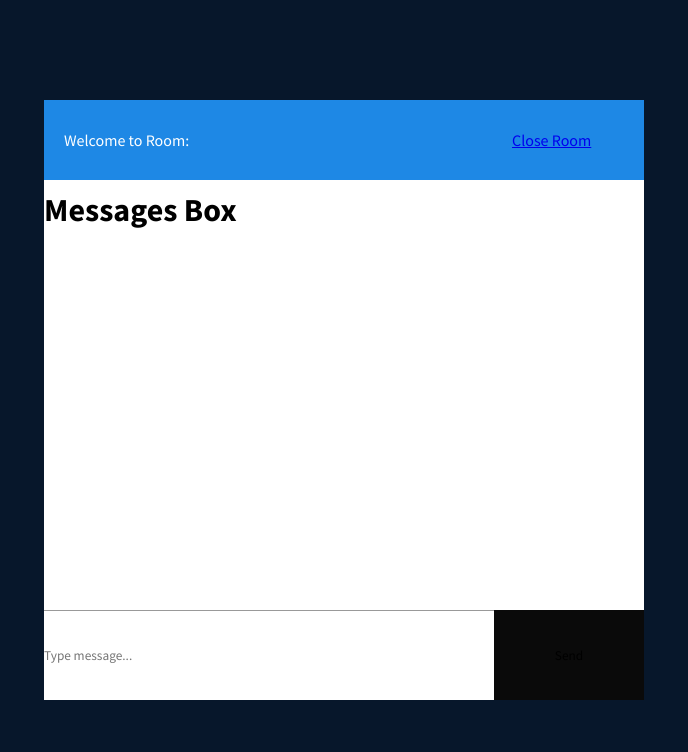
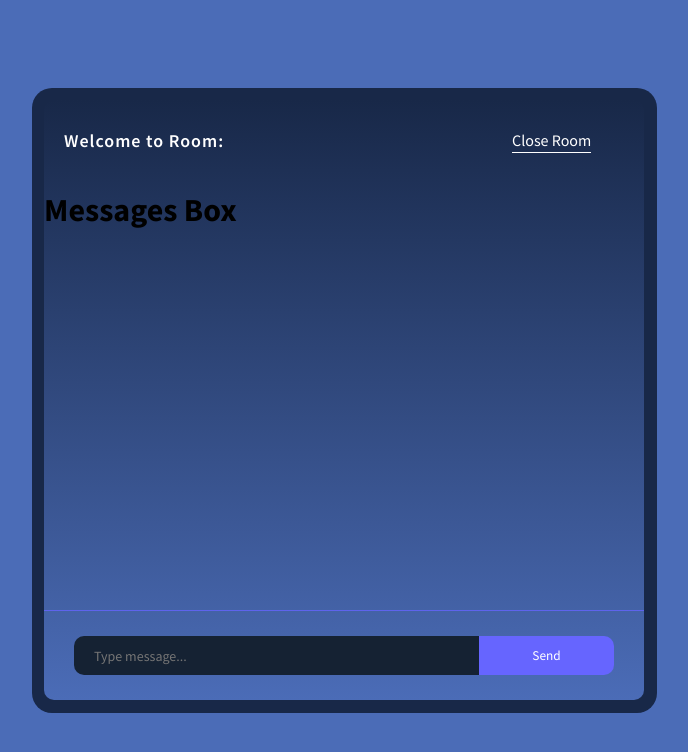
Before and after one commit to wowufoundme/chatApp, a React (Create React App) app in the folder client/: page /chat in a window 1280 px wide. Shown: the top 752 px of the page, without its empty margins (296-984 px from the left). Built offline with nearby package versions, Linux system fonts and the light colour scheme; no server answers.

Commit message:
Fix more styling issues and layout

```diff
--- a/client/public/index.html
+++ b/client/public/index.html
@@ -1,5 +1,5 @@
 <!DOCTYPE html>
-<html lang="en" style="background: #07172B">
+<html lang="en" style="background: #4b6cb7">
   <head>
     <meta charset="utf-8" />
     <link rel="icon" href="%PUBLIC_URL%/favicon.ico" />
--- a/client/src/components/ChatBox/Chatbox.styles.css
+++ b/client/src/components/ChatBox/Chatbox.styles.css
@@ -1,15 +1,21 @@
 .mainContainer {
-  width: 100vw;
-  height: 90vh;
+  width: 625px;
+  height: 625px;
   display: flex;
   justify-content: center;
   align-items: center;
+  background-color: #182848;
+  border-radius: 20px;
 }
 
 .chatBoxContainer {
   width:  600px;
   height: 600px;
-  background-color: #ffffff;
+  background: #4b6cb7;
+  background: -webkit-linear-gradient(to bottom, #182848, #4b6cb7);
+  background: linear-gradient(to bottom, #182848, #4b6cb7);
   display: grid;
   grid-template-rows: 15% 70% 15%;
+  border-radius: 10px;
+  overflow: hidden;
 }
--- a/client/src/components/Header/Header.styles.css
+++ b/client/src/components/Header/Header.styles.css
@@ -1,9 +1,26 @@
 .headerContainer {
+  color: #ffffff;
   height: 80px;
-  background-color: #1e88e5;
-  color: #ffffff;
   display: grid;
   grid-template-columns: 80% 20%;
   align-items: center;
   padding: 0 20px;
 }
+
+.titleHeader {
+  font-size: 18px;
+  font-weight: 600;
+  letter-spacing: 1px;
+}
+
+.closeRoom a {
+  color: #ffffff;
+  padding-bottom: 2px;
+  border-bottom: 1px solid #ffffff;
+  text-decoration: none;
+  transition: all .05s ease-out;
+}
+
+.closeRoom a:hover {
+  padding-bottom: 4px;
+}
--- a/client/src/components/Input/Input.component.js
+++ b/client/src/components/Input/Input.component.js
@@ -8,9 +8,10 @@ const Input = props => {
 
   return (
     <div className='sendMessageContainer'>
+      <div className='inputHolder'>
         <input
           value={message}
-        type='text'
+          type='textarea'
           placeholder='Type message...'
           onChange={(event) => setMessage(event.target.value)}
           onKeyPress={(event) => event.key === 'Enter' ? sendMessage(event) : null }
@@ -24,6 +25,7 @@ const Input = props => {
           Send
         </button>
       </div>
+    </div>
   )
 }
 
--- a/client/src/components/Input/Input.styles.css
+++ b/client/src/components/Input/Input.styles.css
@@ -1,20 +1,37 @@
 .sendMessageContainer {
-  background-color: #0a0a0a;
+  border-top: 1px solid rgba(102, 101, 255, 0.8);
+  padding: 25px 30px;
+}
+
+.inputHolder {
   display: grid;
   grid-template-columns: 75% 25%;
+  height: 100%;
 }
 
 .sendMessageInput {
   width: 100%;
   outline: none;
   border: none;
-  border-top: 1px solid #999999;
+  background: #152233;
+  padding-left: 20px;
+  font-size: 14px;
+  color: #ffffff;
+  border-radius: 10px 0 0 10px;
+  overflow: scroll;
+}
+
+.sendMessageInput:placeholder {
+  color: #303C4A;
 }
 
 .sendButton {
-  background: transparent;
+  background: #6665FF;
+  color: #ffffff;
   outline: none;
   border: none;
+  border-top-right-radius: 10px;
+  border-bottom-right-radius: 10px;
   text-align: center;
   cursor: pointer;
 }
```
Lines whose indentation alone changed are shown as unchanged.
